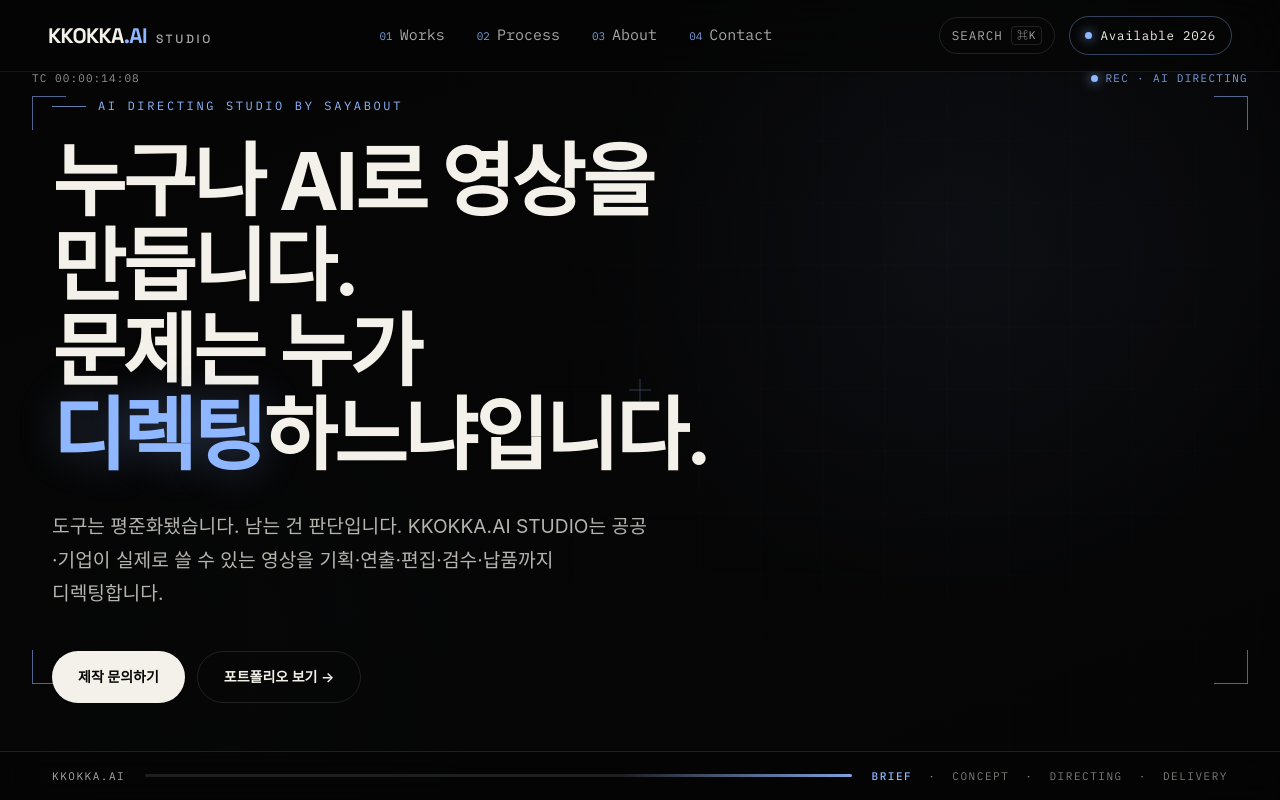
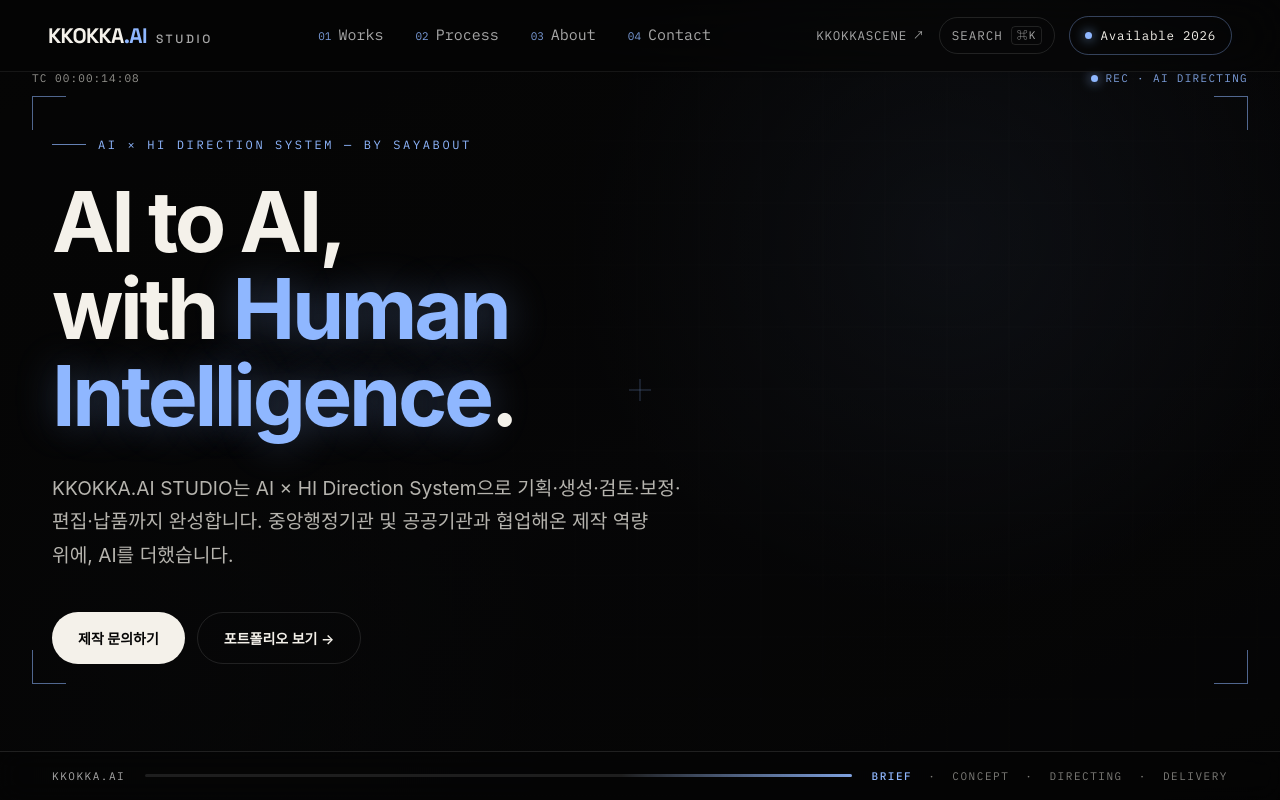
Before and after one commit to sayabout/kkokka-ai-studio, a Next.js app: page / in a window 1280 px wide. Shown: the top 800 px of the page. Built offline with nearby package versions, Linux system fonts and the light colour scheme; no server answers; a web font is replaced by a local one.

Commit message:
home: Hero 카피 AI to AI 변경 + 상단바 KKOKKASCENE 링크

```diff
--- a/app/page.tsx
+++ b/app/page.tsx
@@ -61,14 +61,14 @@
         <HeroVideo videoSrc={videoSrc} posterSrc={posterSrc} overlayOpacity={overlayOpacity} />
         <div className="relative z-[4] mx-auto w-full max-w-[1240px] px-8">
           <div className="mb-6 flex items-center gap-3 font-mono text-[12px] uppercase tracking-[0.22em] text-ice before:h-px before:w-[34px] before:bg-ice before:opacity-70">
-            AI Directing Studio by SAYABOUT
+            AI × HI Direction System — by SAYABOUT
           </div>
-          <h1 className="max-w-[920px] text-[clamp(38px,6.5vw,80px)] font-bold leading-[1.06] tracking-[-0.04em] text-offwhite [word-break:keep-all]">
-            누구나 AI로 영상을 만듭니다.<br />
-            문제는 누가 <span className="text-ice [text-shadow:0_0_40px_rgba(143,183,255,0.3)]">디렉팅</span>하느냐입니다.
+          <h1 className="max-w-[920px] text-[clamp(40px,7vw,84px)] font-bold leading-[1.04] tracking-[-0.04em] text-offwhite [word-break:keep-all]">
+            AI to AI,<br />
+            with <span className="text-ice [text-shadow:0_0_40px_rgba(143,183,255,0.3)]">Human Intelligence</span>.
           </h1>
-          <p className="mt-8 max-w-[600px] text-[clamp(15px,1.5vw,20px)] leading-[1.75] text-[rgba(244,241,234,0.74)] [word-break:keep-all]">
-            도구는 평준화됐습니다. 남는 건 판단입니다. KKOKKA.AI STUDIO는 공공·기업이 실제로 쓸 수 있는 영상을 기획·연출·편집·검수·납품까지 디렉팅합니다.
+          <p className="mt-8 max-w-[640px] text-[clamp(15px,1.5vw,20px)] leading-[1.75] text-[rgba(244,241,234,0.74)] [word-break:keep-all]">
+            KKOKKA.AI STUDIO는 AI × HI Direction System으로 기획·생성·검토·보정·편집·납품까지 완성합니다. 중앙행정기관 및 공공기관과 협업해온 제작 역량 위에, AI를 더했습니다.
           </p>
           <div className="mt-10 flex flex-wrap gap-3">
             <Link href="/contact" className="inline-flex min-h-[52px] items-center justify-center rounded-full bg-offwhite px-[26px] text-[14px] font-semibold text-black transition hover:-translate-y-0.5 hover:shadow-[0_14px_42px_rgba(244,241,234,0.14)]">
--- a/components/Header.tsx
+++ b/components/Header.tsx
@@ -38,6 +38,14 @@
         </div>
 
         <div className="flex items-center gap-3.5">
+          <a
+            href="https://kkokkascene.com/"
+            target="_blank"
+            rel="noopener noreferrer"
+            className="hidden items-center gap-1.5 font-mono text-[12.5px] tracking-[0.06em] text-gray transition hover:text-ice sm:flex"
+          >
+            KKOKKASCENE <span className="text-[11px]">{"\u2197"}</span>
+          </a>
           <span className="hidden items-center gap-2 rounded-full border border-white/[0.11] px-3 py-2 font-mono text-[12.5px] tracking-[0.08em] text-gray sm:flex">
             SEARCH <kbd className="rounded border border-white/[0.11] px-[5px] text-[11px]">⌘K</kbd>
           </span>
```
